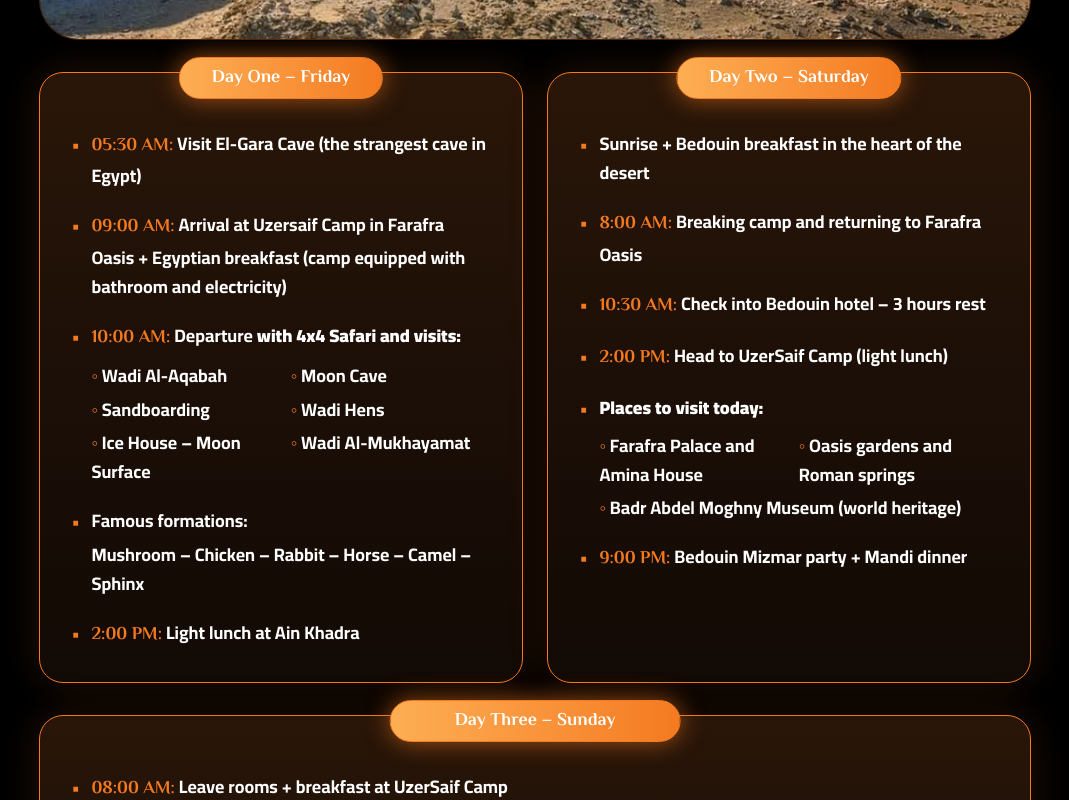
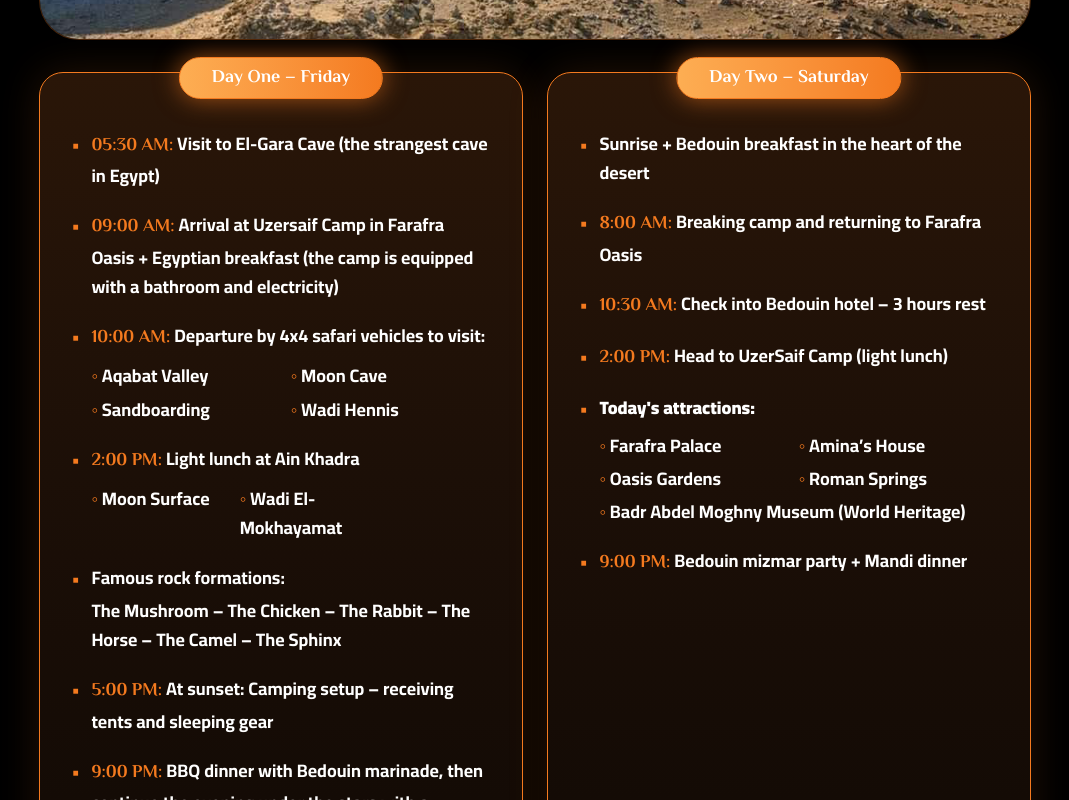
Before and after one commit to Hadeer54mohamed/Uzi, a Next.js app: page /en in a window 1280 px wide. Shown: the part 2400-3200 px from the top of the page, without its empty margins (105-1174 px from the left). Built offline with nearby package versions, Linux system fonts and the light colour scheme.

Commit message:
edit desertTrip

```diff
--- a/messages/ar.json
+++ b/messages/ar.json
@@ -161,9 +161,9 @@
             "activities": [
               "05:30 صباحاً: زيارة كهف الجارة (أغرب كهف في مصر)",
               "09:00 صباحاً: الوصول إلى كامب Uzersaif في واحة الفرافرة + إفطار مصري (الكامب مجهز بحمام وكهرباء)",
-              "10:00 صباحاً: التحرك *بعربيات سفاري 4x4 وزيارة:*\n\n◦ وادي العقبات\n◦ كهف القمر\n◦ Sandboarding\n◦ وادي حنس\n◦ بيت الثلج – سطح القمر\n◦ وادي المخيمات\n",
+              "10:00 صباحاً: التحرك *بعربيات سفاري 4x4 وزيارة:*\n\n◦ وادي العقبات\n◦ كهف القمر\n◦ Sandboarding\n◦ وادي حنس",
+              "2:00 ظهراً: غداء خفيف في عين خضرا\n\n◦ سطح القمر   \n   ◦ وادي المخيمات",
               "التكوينات الشهيرة: \n المشروم – الفرخة – الأرنب – الحصان – الجمل – أبو الهول",
-              "2:00 ظهراً: غداء خفيف في عين خضرا",
               "5:00 مساءً: في الغروب: تجهيز التخييم – استلام الخيام وأدوات النوم",
               "9:00 مساءً: عشاء باربكيو بالتتبيلة البدوية ونكمل سهر تحت النجوم مع نار وشاي زردا"
             ]
@@ -175,7 +175,7 @@
               "8:00 صباحاً: تفكيك الكامب والعودة لواحة الفرافرة",
               "10:30 صباحاً: دخول الفندق البدوي – راحة 3 ساعات",
               "2:00 ظهراً: التحرك إلى كامب UzerSaif (غداء خفيف)",
-              "*مزارات اليوم:* \n\n◦ قصر الفرافرة وبيت أمينة \n◦جناين الواحة والعيون الرومانية \n◦متحف بدر عبد المغني (تراث عالمي)",
+              "*مزارات اليوم:* \n\n◦ قصر الفرافرة \n◦ بيت أمينة \n◦جناين الواحة \n◦العيون الرومانية \n◦متحف بدر عبد المغني (تراث عالمي)",
               "9:00 مساءً: حفلة مزمار بدوي + عشاء ماندي"
             ]
           },
--- a/messages/en.json
+++ b/messages/en.json
@@ -159,14 +159,13 @@
           "day1": {
             "title": "Day One – Friday",
             "activities": [
-              "05:30 AM: Visit El-Gara Cave (the strangest cave in Egypt)",
-              "09:00 AM: Arrival at Uzersaif Camp in Farafra Oasis + Egyptian breakfast (camp equipped with bathroom and electricity)",
-              "10:00 AM: Departure *with 4x4 Safari and visits:*\n\n◦ Wadi Al-Aqabah\n◦ Moon Cave\n◦ Sandboarding\n◦ Wadi Hens\n◦ Ice House – Moon Surface\n◦ Wadi Al-Mukhayamat",
-              "Famous formations:\nMushroom – Chicken – Rabbit – Horse – Camel – Sphinx",
-              "2:00 PM: Light lunch at Ain Khadra",
-              "5:00 PM: At sunset: Setting up camp – receiving tents and sleeping equipment",
-              "9:00 PM: BBQ dinner with Bedouin marinade + stargazing night with fire and Zarda tea"
-            ]
+              "05:30 AM: Visit to El-Gara Cave (the strangest cave in Egypt)",
+              "09:00 AM: Arrival at Uzersaif Camp in Farafra Oasis + Egyptian breakfast (the camp is equipped with a bathroom and electricity)",
+              "10:00 AM: Departure by 4x4 safari vehicles to visit:\n\n◦ Aqabat Valley\n◦ Moon Cave\n◦ Sandboarding\n◦ Wadi Hennis",
+              "2:00 PM: Light lunch at Ain Khadra\n\n◦ Moon Surface\n◦ Wadi El-Mokhayamat",
+              "Famous rock formations:\nThe Mushroom – The Chicken – The Rabbit – The Horse – The Camel – The Sphinx",
+              "5:00 PM: At sunset: Camping setup – receiving tents and sleeping gear",
+              "9:00 PM: BBQ dinner with Bedouin marinade, then continue the evening under the stars with a campfire and Bedouin herbal tea"]
           },
           "day2": {
             "title": "Day Two – Saturday",
@@ -175,8 +174,8 @@
               "8:00 AM: Breaking camp and returning to Farafra Oasis",
               "10:30 AM: Check into Bedouin hotel – 3 hours rest",
               "2:00 PM: Head to UzerSaif Camp (light lunch)",
-              "*Places to visit today:* \n\n◦ Farafra Palace and Amina House \n◦ Oasis gardens and Roman springs \n◦ Badr Abdel Moghny Museum (world heritage)",
-              "9:00 PM: Bedouin Mizmar party + Mandi dinner"
+              "*Today's attractions:*\n\n◦ Farafra Palace\n◦ Amina’s House\n◦ Oasis Gardens\n◦ Roman Springs\n◦ Badr Abdel Moghny Museum (World Heritage)",
+              "9:00 PM: Bedouin mizmar party + Mandi dinner"
             ]
           },
           "day3": {
--- a/src/components/home/ContactForm.jsx
+++ b/src/components/home/ContactForm.jsx
@@ -333,7 +333,7 @@ export default function ContactForm() {
                 {fieldErrors.phone && <p className="text-red-500 text-sm mt-1">{fieldErrors.phone}</p>}
               </div>
 
-              <div>
+             {/*  <div>
                 <label className="block text-white mb-3 font-medium">{t("tripDate")}</label>
                 <div className="space-y-3">
                   {tripDateOptions.map((option) => (
@@ -350,7 +350,7 @@ export default function ContactForm() {
                   ))}
                 </div>
                 {fieldErrors.tripDate && <p className="text-red-500 text-sm mt-1">{fieldErrors.tripDate}</p>}
-              </div>
+              </div> */}
 
               <div>
                 <label className="block text-white mb-3 font-medium">
--- a/src/components/home/DesertTrip.jsx
+++ b/src/components/home/DesertTrip.jsx
@@ -106,6 +106,11 @@ const DesertTrip = () => {
 
   const getTripData = (trip) => {
     const key = trip.translationKey;
+
+    const day1Activities = t.raw(`trips.${key}.itinerary.day1.activities`) || [];
+    const day2Activities = t.raw(`trips.${key}.itinerary.day2.activities`) || [];
+    const day3Activities = t.raw(`trips.${key}.itinerary.day3.activities`) || [];
+
     return {
       ...trip,
       title: t(`trips.${key}.title`),
@@ -115,23 +120,23 @@ const DesertTrip = () => {
       itinerary: [
         {
           day: t(`trips.${key}.itinerary.day1.title`),
-          activities: trip.itineraryIcons.day1.map((icon, i) => ({
-            icon,
-            text: t(`trips.${key}.itinerary.day1.activities.${i}`),
+          activities: day1Activities.map((text, i) => ({
+            icon: trip.itineraryIcons.day1?.[i] || null,
+            text,
           })),
         },
         {
           day: t(`trips.${key}.itinerary.day2.title`),
-          activities: trip.itineraryIcons.day2.map((icon, i) => ({
-            icon,
-            text: t(`trips.${key}.itinerary.day2.activities.${i}`),
+          activities: day2Activities.map((text, i) => ({
+            icon: trip.itineraryIcons.day2?.[i] || null,
+            text,
           })),
         },
         {
           day: t(`trips.${key}.itinerary.day3.title`),
-          activities: trip.itineraryIcons.day3.map((icon, i) => ({
-            icon,
-            text: t(`trips.${key}.itinerary.day3.activities.${i}`),
+          activities: day3Activities.map((text, i) => ({
+            icon: trip.itineraryIcons.day3?.[i] || null,
+            text,
           })),
         },
       ],
```
